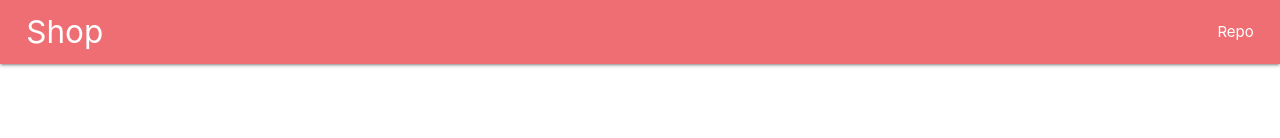
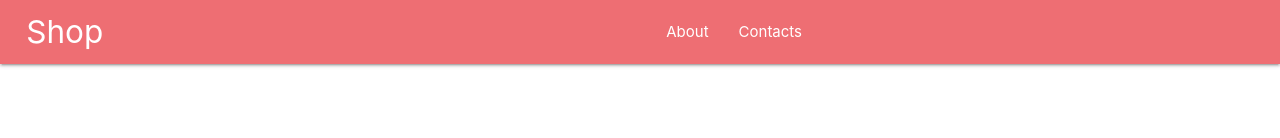
Before and after one commit to Vladusick/project-recipes-react, a React (Create React App) app: page / in a window 1280 px wide. Shown: the top 138 px of the page. Built offline with nearby package versions, Linux system fonts and the light colour scheme.

Commit message:
added links

```diff
--- a/src/App.jsx
+++ b/src/App.jsx
@@ -1,9 +1,4 @@
-import {
-  BrowserRouter as Router,
-  Route,
-  Routes,
-  Switch,
-} from "react-router-dom";
+import { BrowserRouter as Router, Route, Routes } from "react-router-dom";
 import { Header } from "./components/Header";
 import { Footer } from "./components/Footer";
 
@@ -15,18 +10,18 @@ import { NotFound } from "./pages/NotFound";
 function App() {
   return (
     <>
-      <Header />
-      <main className="container content">
-        <Router>
+      <Router>
+        <Header />
+        <main className="container content">
           <Routes>
             <Route exact path="/" Component={Home} />
             <Route path="/about" Component={About} />
             <Route path="/contacts" Component={Contact} />
             <Route path="*" Component={NotFound} />
           </Routes>
-        </Router>
-      </main>
-      <Footer />
+        </main>
+        <Footer />
+      </Router>
     </>
   );
 }
--- a/src/components/Header.jsx
+++ b/src/components/Header.jsx
@@ -1,21 +1,24 @@
+import { Link } from "react-router-dom";
+
 function Header() {
   return (
     <nav className="deep-yellow darken-2">
       <div className="nav-wrapper">
         <div className="row">
           <div className="col s6">
-            <a href="#" className="brand-logo">
+            <Link to="/" className="brand-logo">
               Shop
-            </a>
+            </Link>
           </div>
           <div className="col s6" style={{ textAlign: "right" }}>
-            <a
-              href="https://github.com/Vladusick/project-shop-react"
-              target="_blank"
-              rel="noopener noreferrer"
-            >
-              Repo
-            </a>
+            <ul>
+              <li>
+                <Link to="/about">About</Link>
+              </li>
+              <li>
+                <Link to="/contacts">Contacts</Link>
+              </li>
+            </ul>
           </div>
         </div>
       </div>
```
